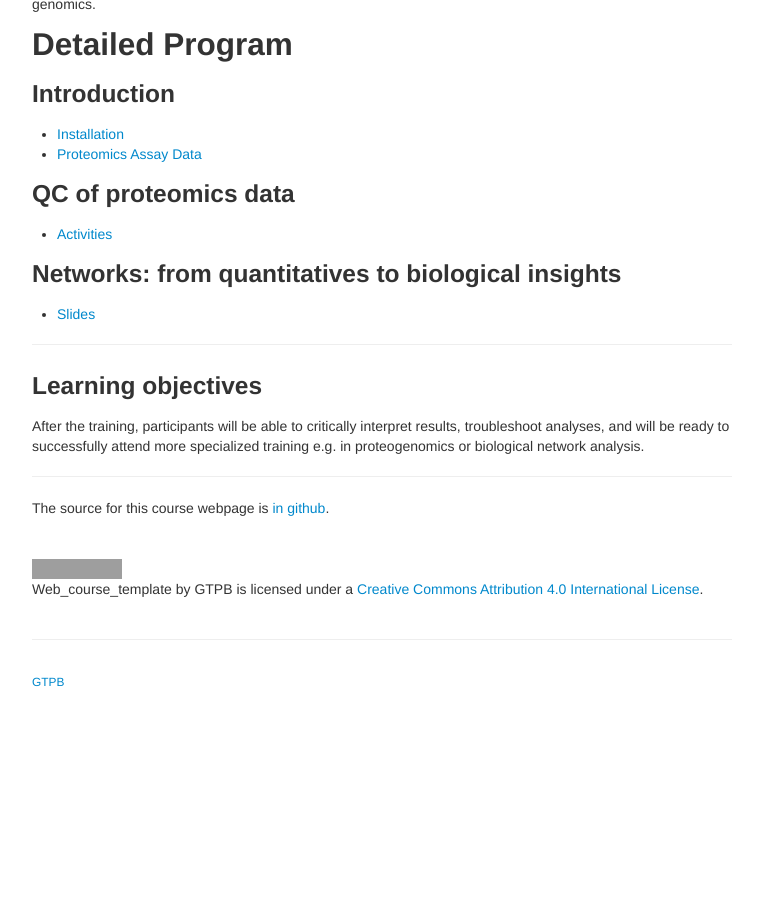
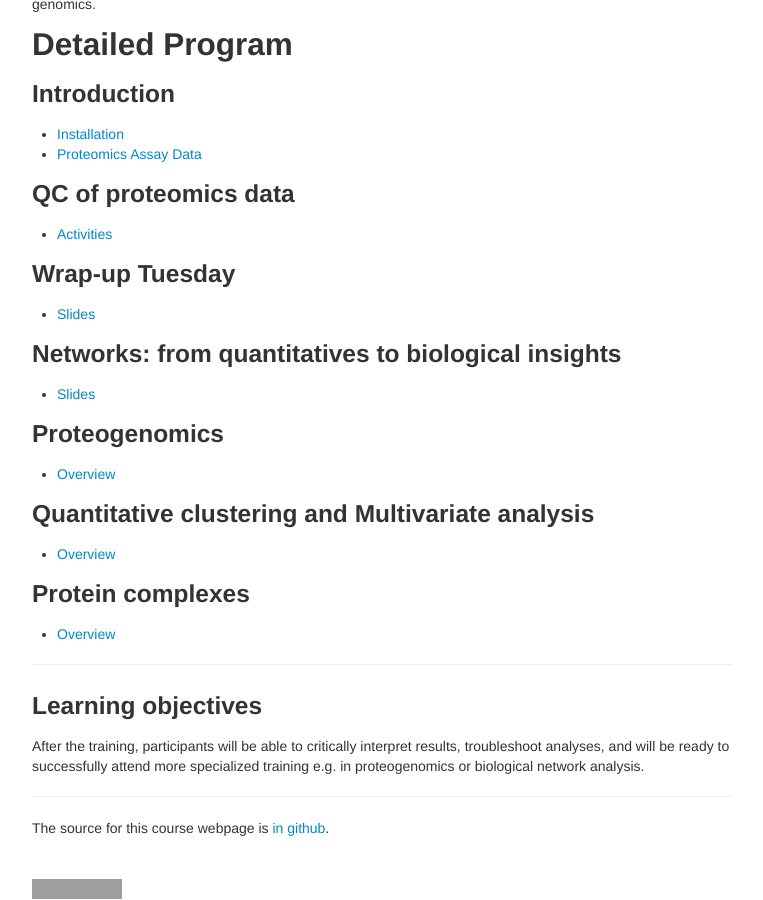
Before and after one commit to GTPB/IBIP22, a Jekyll site: the page built from index.md, in a window 1280 px wide and 900 px high, scrolled down 837 px. Shown: the whole window, without its empty margins (258-1021 px from the left). Built offline with Jekyll 4.4.1, drawn with Linux system fonts in a browser that asks for light colours; our own code applies the rules of GitHub Pages for plain Markdown files; before the commit the page ends 1539 px from its top, so only the background shows below that; grey boxes are pictures that could not be loaded.

Commit message:
Update index.md

```diff
--- a/index.md
+++ b/index.md
@@ -62,8 +62,20 @@ This course is oriented towards biologists and bioinformaticians. The course wil
 ### QC of proteomics data
 - [Activities](pages/QC_Workshop/README.md)
 
+### Wrap-up Tuesday
+- [Slides](pages/Wrap_up_Tuesday.pptx)
+
 ### Networks: from quantitatives to biological insights
 - [Slides](pages/Networks/20220622_STRING_and_Cytoscape_for_proteomics_data_analysis.pdf)
+
+### Proteogenomics
+- [Overview](pages/Proteogenomics/README.md)
+
+### Quantitative clustering and Multivariate analysis
+- [Overview](pages/QuantitativeClustering/README.me)
+
+### Protein complexes
+- [Overview](pages/Protein_Complexes/README.me)
 
 
 ---
```
